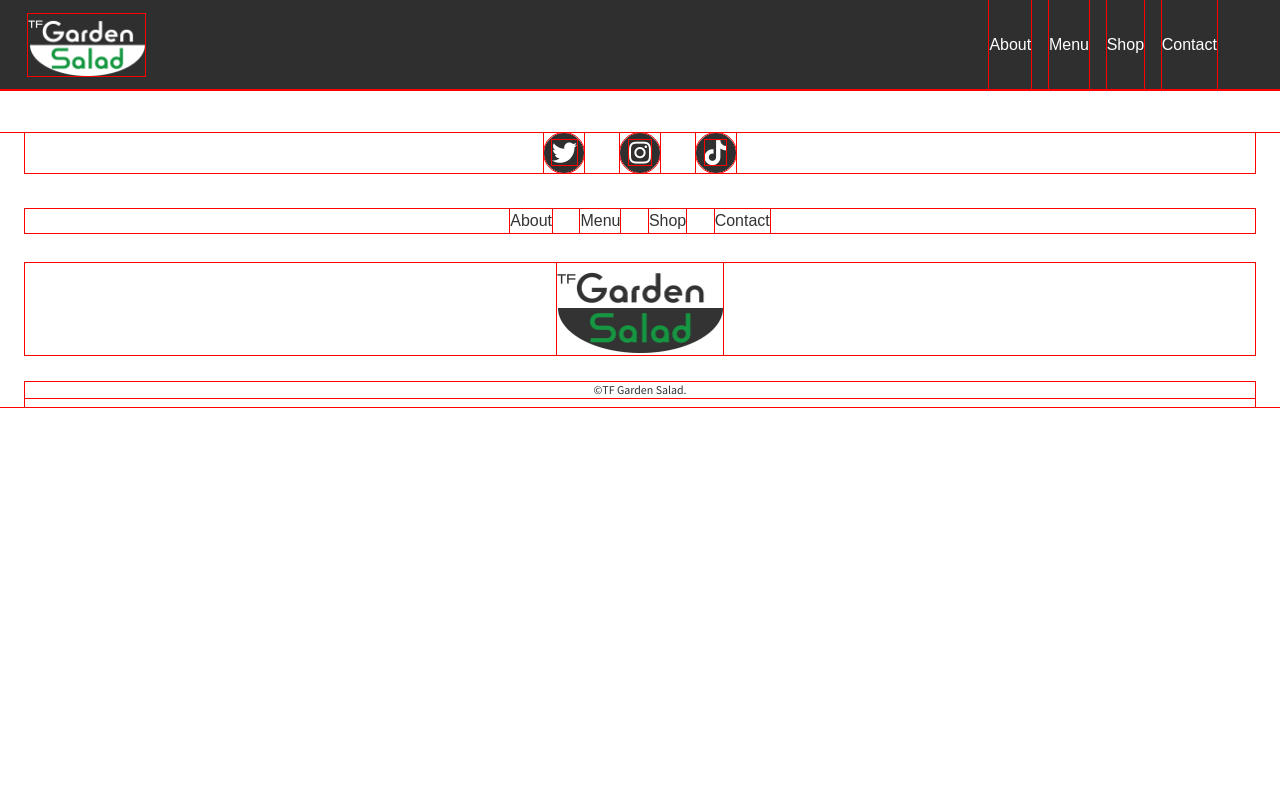
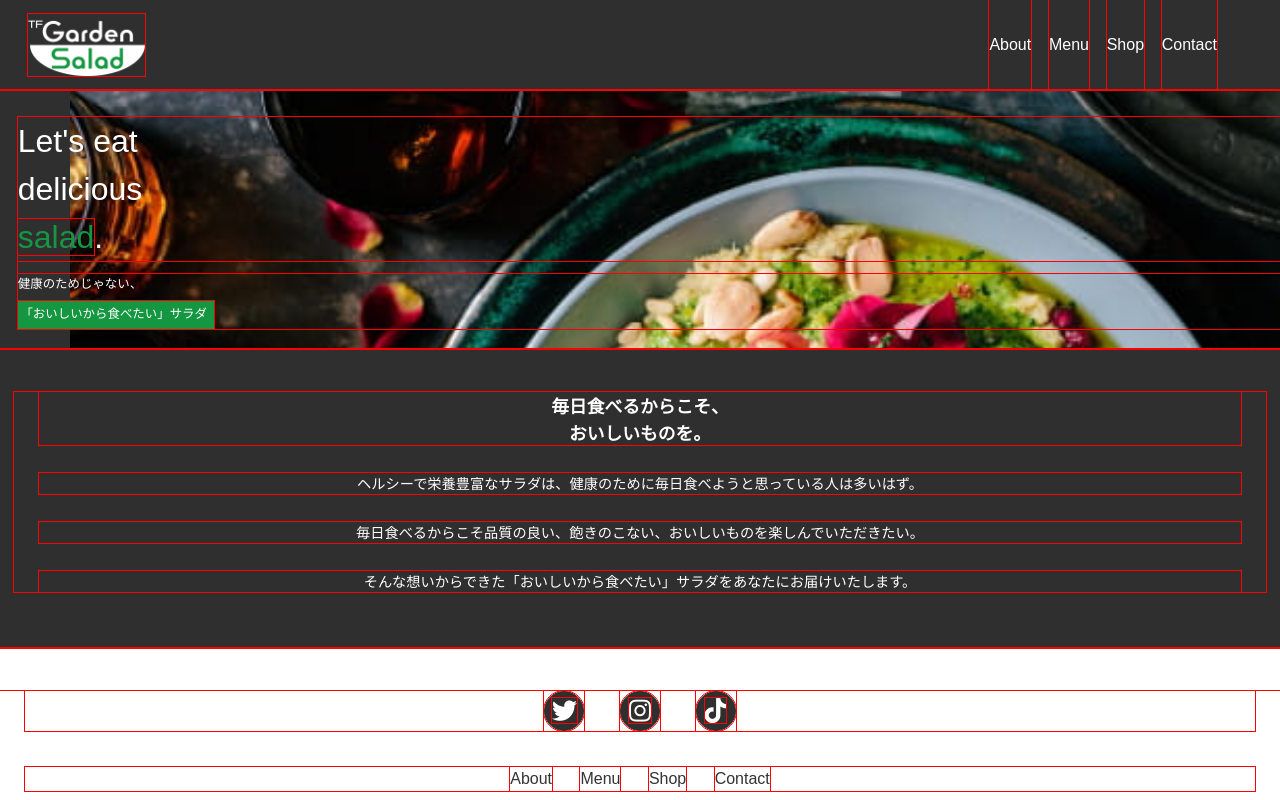
Before and after one commit to s-degu/garden, a website: page index.html in a window 1280 px wide. Shown: the top 800 px of the page. Drawn offline with nearby package versions, Linux system fonts and the light colour scheme; a web font is replaced by a local one.

Commit message:
add hero sp

```diff
--- a/index.html
+++ b/index.html
@@ -68,6 +68,32 @@
     </header>
     <!-- ↑ヘッダー -->
 
+    <!-- ↓ヒーローエリアー -->
+    <div class="hero p-hero">
+      <div class="l-inner p-hero__inner">
+        <div class="p-hero__heading">
+          <p class="p-hero__title">
+            Let's eat<br />
+            delicious<br />
+            <span class="p-hero__title--green">salad</span>.
+          </p>
+          <p class="p-hero__sub-title">
+            健康のためじゃない、<br />
+            <span class="p-hero__sub-title--green">「おいしいから食べたい」サラダ</span>
+          </p>
+        </div>
+      </div>
+      <div class="p-hero__text-area">
+        <div class="l-inner">
+          <p class="p-hero__text p-hero__text--large">毎日食べるからこそ、<br>おいしいものを。</p>
+          <p class="p-hero__text">ヘルシーで栄養豊富なサラダは、健康のために毎日食べようと思っている人は多いはず。</p>
+          <p class="p-hero__text">毎日食べるからこそ品質の良い、飽きのこない、おいしいものを楽しんでいただきたい。</p>
+          <p class="p-hero__text">そんな想いからできた「おいしいから食べたい」サラダをあなたにお届けいたします。</p>
+        </div>
+      </div>
+    </div>
+    <!-- ↑ヒーローエリアー -->
+
     <!-- ↓フッター -->
     <footer class="footer l-footer p-footer">
       <div class="l-inner">
--- /dev/null
+++ b/src/sass/project/_p-hero.scss
@@ -0,0 +1,4 @@
+.p-hero {
+    background-color: $base-color;
+    color: $white;
+}
--- /dev/null
+++ b/src/sass/project/_p-hero__heading.scss
@@ -0,0 +1,3 @@
+.p-hero__heading {
+
+}
--- /dev/null
+++ b/src/sass/project/_p-hero__inner.scss
@@ -0,0 +1,10 @@
+.p-hero__inner {
+  padding-top: rem(30);
+  padding-left: rem(20);
+  padding-right: 0;
+  padding-bottom: rem(23);
+  background-image: url(../../../assets/images/img_mv_sp.jpg);
+  background-position: top right -70px;
+  background-repeat: no-repeat;
+  background-size: cover;
+}
--- /dev/null
+++ b/src/sass/project/_p-hero__sub-title.scss
@@ -0,0 +1,12 @@
+.p-hero__sub-title {
+  margin-top: rem(15);
+  font-size: rem(14);
+}
+
+.p-hero__sub-title--green {
+  display: inline-block;
+  margin-top: rem(9);
+  padding: rem(4) rem(8) rem(7) rem(3);
+  background-color: $green;
+  color: $white;
+}
--- /dev/null
+++ b/src/sass/project/_p-hero__text-area.scss
@@ -0,0 +1,7 @@
+.p-hero__text-area {
+  padding-top: rem(48);
+  padding-bottom: rem(63);
+  text-align: center;
+  padding-left: rem(16);
+  padding-right: rem(16);
+}
--- /dev/null
+++ b/src/sass/project/_p-hero__text.scss
@@ -0,0 +1,13 @@
+.p-hero__text {
+  &:first-of-type {
+    margin-bottom: rem(24);
+  }
+  & + & {
+    margin-top: rem(31);
+  }
+}
+
+.p-hero__text--large {
+    font-size: rem(20);
+    font-weight: bold;
+}
--- /dev/null
+++ b/src/sass/project/_p-hero__title.scss
@@ -0,0 +1,8 @@
+.p-hero__title {
+    font-size: rem(36);
+    font-family: $third-font-family;
+}
+
+.p-hero__title--green {
+    color: $green;
+}
```
Also changed, not shown: assets/css/styles.css, assets/images/img_mv_sp.jpg (added), src/images/img_mv_sp.jpg (added).
